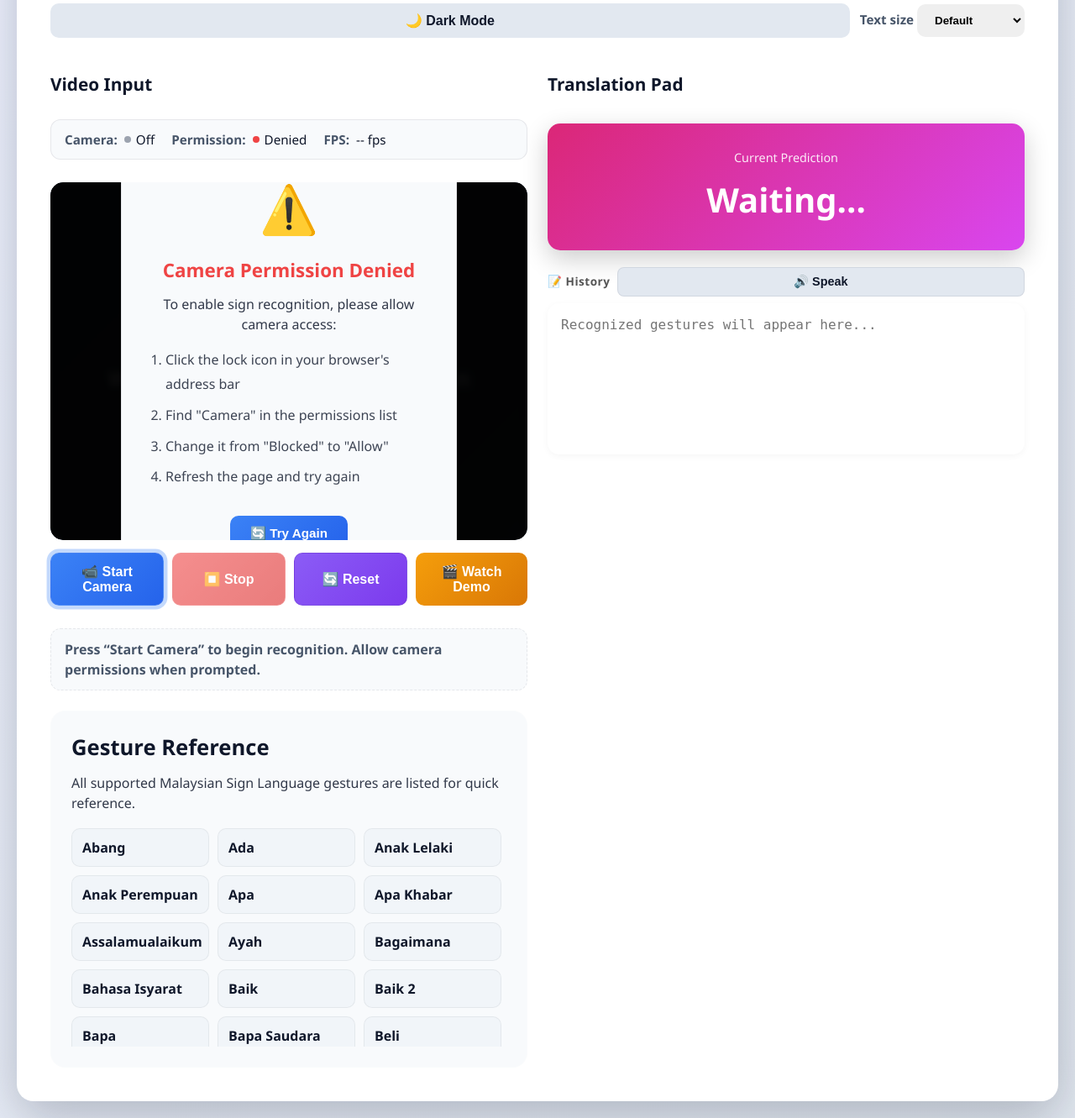
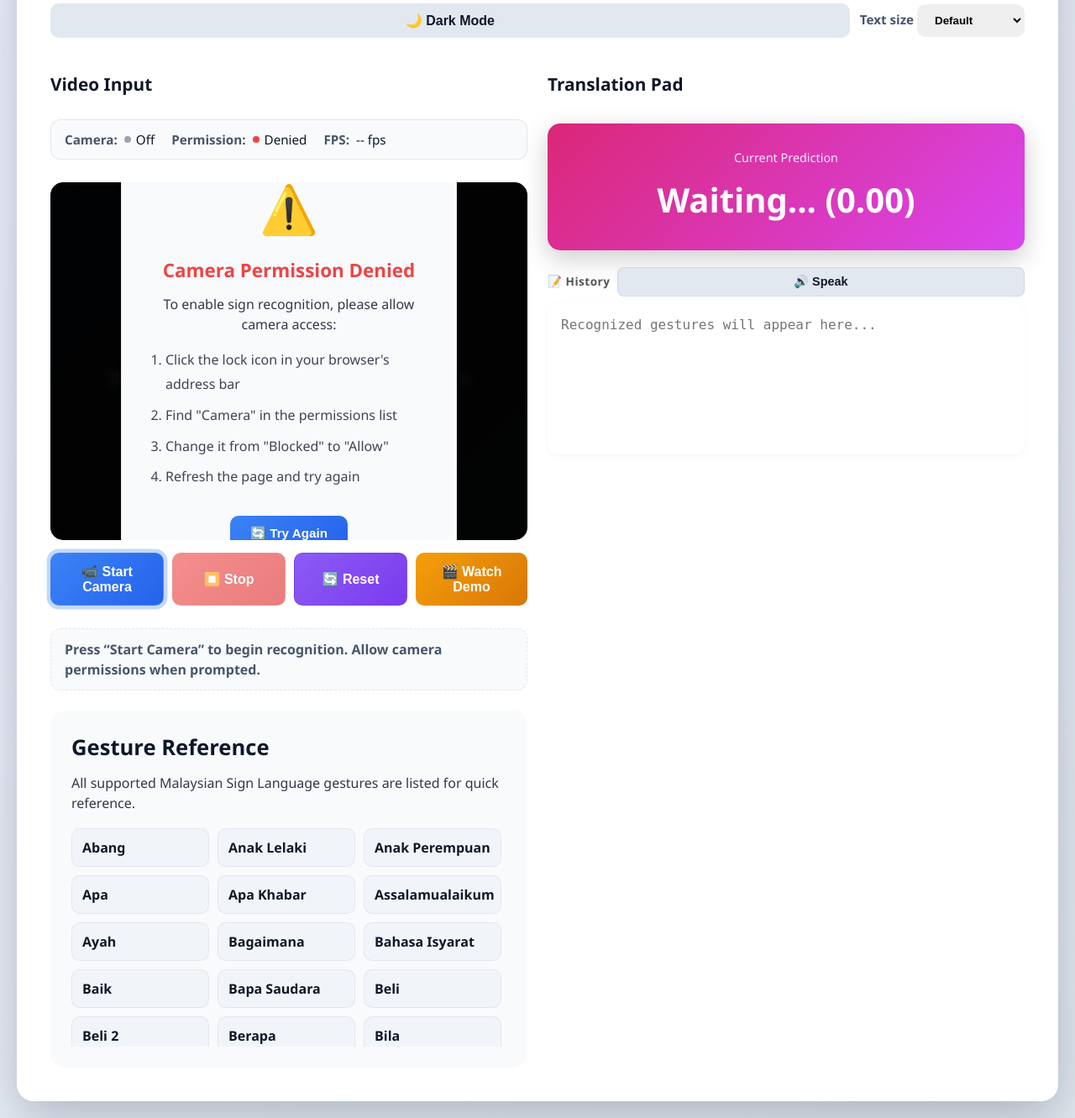
Before and after one commit to JianHengHin0831/MSL_Streamlit_App, a Python web app: template templates/index.html in a window 1280 px wide. Shown: the part 172-1503 px from the top of the page at 84% size. Run offline with Jinja, Linux system fonts and the light colour scheme; the template is opened without the code that fills it, so the values that code supplies are empty; some libraries are stand-ins or nearby versions.

Commit message:
refactor: Update gesture recognition logic and improve hand tracking features

```diff
--- a/templates/index.html
+++ b/templates/index.html
@@ -1426,31 +1426,26 @@
         const fpsDisplay = document.getElementById('fpsDisplay');
 
         const CONFIG = {
-            windowSize: 30,              // Sequence length (30 frames, matching tcn_real_time.py)
-            minSequence: 30,             // Minimum frames before inference (match tcn: len(sequence) == 30)
-            movementThreshold: 0.012,    // Movement threshold for hand std (tcn_real_time.py)
-            minConfidence: 0.65,         // Minimum confidence threshold (matches TCN PREDICTION GATE)
-            noHandLimit: 60              // Frames to wait before clearing buffer (flicker protection) - increased for longer tolerance
+            windowSize: 30,
+            minConfidence: 0.8,
+            smoothingWindow: 5,
+            noHandPatience: 30
         };
 
-        // 按字母顺序排序，必须与 cnn_realtime.py 中 np.sort(actions) 一致
-        const GESTURES_UNSORTED = [
-            'abang', 'ada', 'anak_lelaki', 'anak_perempuan', 'apa', 'apa_khabar',
-            'assalamualaikum', 'ayah', 'bagaimana', 'bahasa_isyarat', 'baik', 'baik_2', 'bapa',
-            'bapa_saudara', 'beli', 'beli_2', 'berapa', 'berjalan', 'berlari',
-            'bila', 'bola', 'boleh', 'bomba', 'buang', 'buat', 'curi', 'dapat', 'dari',
-            'emak', 'emak_saudara', 'hari', 'hi', 'hujan', 'jahat', 'jangan', 'kakak',
-            'keluarga', 'kereta', 'kesakitan', 'lelaki', 'lemak', 'main', 'mana', 'marah',
-            'mari', 'masalah', 'minum', 'mohon', 'nasi', 'nasi_lemak', 'panas', 'panas_2',
-            'pandai', 'pandai_2', 'payung', 'pen', 'perempuan', 'pergi_2', 'perlahan',
-            'perlahan_2', 'pinjam', 'polis', 'pukul', 'ribut', 'saudara', 'sejuk', 'siapa',
-            'sudah', 'tandas', 'tanya', 'teh_tarik', 'tolong'
-        ];
-        const GESTURES = GESTURES_UNSORTED.slice().sort();
-
-        const POSE_SIZE = 25 * 2;       // 25 landmarks * 2 (x, y only, no z or visibility)
-        const HAND_SIZE = 21 * 2;       // 21 landmarks * 2 (x, y only)
-        const FEATURE_SIZE = POSE_SIZE + HAND_SIZE * 2;  // 50 + 42 + 42 = 134
+        // Exact 52-gesture vocabulary from tcn_real_time.py (sorted to mirror numpy np.sort)
+        const ACTIONS = [
+            'abang', 'anak_lelaki', 'anak_perempuan', 'apa', 'apa_khabar', 'assalamualaikum',
+            'ayah', 'bagaimana', 'bahasa_isyarat', 'baik', 'bapa_saudara', 'beli', 'beli_2',
+            'berapa', 'bila', 'bomba', 'buat', 'emak', 'emak_saudara', 'hari', 'hi', 'hujan',
+            'jahat', 'jangan', 'kakak', 'keluarga', 'kereta', 'lelaki', 'lemak', 'main', 'mana',
+            'marah', 'masalah', 'mohon', 'nasi', 'nasi_lemak', 'panas', 'panas_2', 'pandai',
+            'pandai_2', 'payung', 'perempuan', 'perlahan', 'perlahan_2', 'pinjam', 'polis',
+            'pukul', 'ribut', 'saudara', 'sejuk', 'siapa', 'tandas'
+        ].slice().sort();
+
+        const POSE_SIZE = 25 * 4;       // 25 landmarks * (x, y, z, visibility)
+        const HAND_SIZE = 21 * 3;       // 21 hand landmarks * (x, y, z)
+        const FEATURE_SIZE = POSE_SIZE + HAND_SIZE * 2;  // 100 + 63 + 63 = 226
 
         const POSE_CONNECTIONS = [
             // Head connections (0-10)
@@ -1463,8 +1458,12 @@
 
         const HAND_CONNECTIONS = [[0,1],[1,2],[2,3],[3,4],[0,5],[5,6],[6,7],[7,8],[0,9],[9,10],[10,11],[11,12],[0,13],[13,14],[14,15],[15,16],[0,17],[17,18],[18,19],[19,20]];
 
-        const sequence = [];
+        const sequenceBuffer = [];
+        const predictionBuffer = [];
         const transcript = [];
+
+        let currentPrediction = 'Waiting...';
+        let currentConfidence = 0.0;
 
         let hands = null;
         let camera = null;
@@ -1497,7 +1496,7 @@
         function renderGestures() {
             if (!gesturesList) return;
             gesturesList.innerHTML = '';
-            GESTURES.forEach((gesture) => {
+            ACTIONS.forEach((gesture) => {
                 const item = document.createElement('li');
                 item.textContent = gesture.replace(/_/g, ' ');
                 item.setAttribute('tabindex', '0');
@@ -1654,6 +1653,7 @@
             stopBtn.disabled = true;
             updateStartHint(false);
             updateCameraStatus();
+            resetPrediction();
 
             // Show demo overlay again
             if (demoOverlay) {
@@ -1661,68 +1661,69 @@
             }
         }
 
-        // Center normalization using hip points (indices 22, 24 in pose landmarks)
-        // Matches tcn_real_time.py center_normalization function
+        // Center normalization mirrors numpy slicing in tcn_real_time.py
         function centerNormalization(sequence) {
-            const res = [];
-            for (let t = 0; t < sequence.length; t++) {
-                const frame = new Float32Array(sequence[t]);
-                const cx = (frame[22] + frame[24]) / 2;   // Match numpy indexing from tcn_real_time.py
-                const cy = (frame[23] + frame[25]) / 2;
-
-                // Subtract center from all x,y coordinates
-                for (let i = 0; i < frame.length; i += 2) {
-                    frame[i] -= cx;        // x coordinate
-                    frame[i + 1] -= cy;    // y coordinate
+            return sequence.map((frame) => {
+                const normalized = frame.slice();
+                const leftShoulderX = normalized[44] || 0;   // landmark 11 x
+                const rightShoulderX = normalized[48] || 0;  // landmark 12 x
+                const leftShoulderY = normalized[45] || 0;   // landmark 11 y
+                const rightShoulderY = normalized[49] || 0;  // landmark 12 y
+                const cx = (leftShoulderX + rightShoulderX) / 2;
+                const cy = (leftShoulderY + rightShoulderY) / 2;
+
+                for (let i = 0; i < POSE_SIZE; i += 4) {
+                    normalized[i] -= cx;
+                    normalized[i + 1] -= cy;
                 }
-                res.push(frame);
-            }
-            return res;
+
+                for (let i = POSE_SIZE; i < FEATURE_SIZE; i += 3) {
+                    normalized[i] -= cx;
+                    normalized[i + 1] -= cy;
+                }
+
+                return normalized;
+            });
         }
 
         function onResults(results) {
             if (!isStreaming) return;
             overlayCtx.clearRect(0, 0, overlayCanvas.width, overlayCanvas.height);
 
-            // Draw Pose landmarks and connections
             if (results.poseLandmarks && results.poseLandmarks.length > 0) {
                 drawConnectors(overlayCtx, results.poseLandmarks, POSE_CONNECTIONS, { color: '#ff6b6b', lineWidth: 2 });
                 drawLandmarks(overlayCtx, results.poseLandmarks, { color: '#ffd93d', lineWidth: 2 });
             }
 
-            // Draw Left Hand
             if (results.leftHandLandmarks && results.leftHandLandmarks.length > 0) {
                 drawConnectors(overlayCtx, results.leftHandLandmarks, HAND_CONNECTIONS, { color: '#f97316', lineWidth: 4 });
                 drawLandmarks(overlayCtx, results.leftHandLandmarks, { color: '#fcd34d', lineWidth: 2 });
             }
 
-            // Draw Right Hand
             if (results.rightHandLandmarks && results.rightHandLandmarks.length > 0) {
                 drawConnectors(overlayCtx, results.rightHandLandmarks, HAND_CONNECTIONS, { color: '#38bdf8', lineWidth: 4 });
                 drawLandmarks(overlayCtx, results.rightHandLandmarks, { color: '#bae6fd', lineWidth: 2 });
             }
 
-            // Check if hands are in frame (matching tcn_real_time.py hand detection)
-            const handsInFrame = results.leftHandLandmarks || results.rightHandLandmarks;
-
-            if (handsInFrame) {
-                noHandCounter = 0;  // Reset the "No Hand" counter because we found them
+            const handsVisible = results.leftHandLandmarks || results.rightHandLandmarks;
+
+            if (handsVisible) {
+                noHandCounter = 0;
                 const features = buildFeatureVector(results);
-                sequence.push(features);
-                if (sequence.length > CONFIG.windowSize) {
-                    sequence.shift();
+                sequenceBuffer.push(features);
+                if (sequenceBuffer.length > CONFIG.windowSize) {
+                    sequenceBuffer.shift();
                 }
 
-                if (sequence.length >= CONFIG.minSequence) {
+                if (sequenceBuffer.length === CONFIG.windowSize) {
                     runInference();
                 }
             } else {
-                // Hands are missing, but we WAIT before clearing (flicker protection)
-                noHandCounter++;
-
-                if (noHandCounter > CONFIG.noHandLimit) {
-                    sequence.length = 0;  // Only clear buffer after patience expires
-                    predictionText.textContent = 'Idle (Hands Lost)';
+                noHandCounter += 1;
+                if (noHandCounter > CONFIG.noHandPatience) {
+                    sequenceBuffer.length = 0;
+                    predictionBuffer.length = 0;
+                    updatePredictionDisplay('Idle (No Hand)', 0);
                 }
             }
         }
@@ -1730,22 +1731,22 @@
         function buildFeatureVector(results) {
             const features = new Float32Array(FEATURE_SIZE);
 
-            // 1. Extract Pose landmarks (25 landmarks * 2: x, y only - matching tcn_real_time.py)
             if (results.poseLandmarks && results.poseLandmarks.length > 0) {
-                for (let i = 0; i < Math.min(25, results.poseLandmarks.length); i++) {
+                for (let i = 0; i < 25; i++) {
                     const lm = results.poseLandmarks[i];
-                    const base = i * 2;
-                    features[base] = lm.x;
-                    features[base + 1] = lm.y;
+                    if (!lm) continue;
+                    const base = i * 4;
+                    features[base] = lm.x ?? 0;
+                    features[base + 1] = lm.y ?? 0;
+                    features[base + 2] = lm.z ?? 0;
+                    features[base + 3] = lm.visibility ?? 0;
                 }
             }
 
-            // 2. Extract Left Hand landmarks (21 landmarks * 2: x, y only)
             if (results.leftHandLandmarks && results.leftHandLandmarks.length > 0) {
                 writeHand(results.leftHandLandmarks, POSE_SIZE, features);
             }
 
-            // 3. Extract Right Hand landmarks
             if (results.rightHandLandmarks && results.rightHandLandmarks.length > 0) {
                 writeHand(results.rightHandLandmarks, POSE_SIZE + HAND_SIZE, features);
             }
@@ -1754,65 +1755,50 @@
         }
 
         function writeHand(handLandmarks, offset, target) {
-            handLandmarks.forEach((lm, idx) => {
-                const base = offset + idx * 2;
-                target[base] = lm.x;
-                target[base + 1] = lm.y;
-            });
+            for (let i = 0; i < 21; i++) {
+                const lm = handLandmarks[i];
+                if (!lm) continue;
+                const base = offset + i * 3;
+                target[base] = lm.x ?? 0;
+                target[base + 1] = lm.y ?? 0;
+                target[base + 2] = lm.z ?? 0;
+            }
         }
 
         async function runInference() {
             if (!ortSession || isInferring) return;
+            if (sequenceBuffer.length !== CONFIG.windowSize) return;
             isInferring = true;
 
             try {
-                // Check for movement before inference (matching tcn_real_time.py movement check)
-                const movement = calculateMovement(sequence);
-                if (movement <= CONFIG.movementThreshold) {
-                    // Not enough movement detected, skip inference
-                    isInferring = false;
-                    return;
+                const normalizedSeq = centerNormalization(sequenceBuffer);
+                const flattened = new Float32Array(CONFIG.windowSize * FEATURE_SIZE);
+                normalizedSeq.forEach((frame, idx) => {
+                    flattened.set(frame, idx * FEATURE_SIZE);
+                });
+
+                const inputTensor = new ort.Tensor('float32', flattened, [1, CONFIG.windowSize, FEATURE_SIZE]);
+                const results = await ortSession.run({ [inputName]: inputTensor });
+                const outputTensor = results[outputName] || Object.values(results)[0];
+                const logitsSource = outputTensor && outputTensor.data ? outputTensor.data : outputTensor;
+                const probs = softmax(Array.from(logitsSource));
+
+                predictionBuffer.push(probs);
+                if (predictionBuffer.length > CONFIG.smoothingWindow) {
+                    predictionBuffer.shift();
                 }
 
-                // Apply center normalization (matching tcn_real_time.py)
-                const normalizedSeq = centerNormalization(sequence);
-
-                const windowed = new Float32Array(CONFIG.windowSize * FEATURE_SIZE);
-                const pad = CONFIG.windowSize - normalizedSeq.length;
-                for (let i = 0; i < CONFIG.windowSize; i++) {
-                    const srcIdx = i - pad;
-                    if (srcIdx >= 0) {
-                        windowed.set(normalizedSeq[srcIdx], i * FEATURE_SIZE);
-                    }
-                }
-
-                const inputTensor = new ort.Tensor('float32', windowed, [1, CONFIG.windowSize, FEATURE_SIZE]);
-                const feeds = { [inputName]: inputTensor };
-                const results = await ortSession.run(feeds);
-                const outputTensor = results[outputName] || Object.values(results)[0];
-
-                // Get output data (compatible with ONNX Runtime 1.19.2)
-                let logits;
-                if (outputTensor.data) {
-                    logits = Array.from(outputTensor.data);
-                } else if (outputTensor instanceof Float32Array) {
-                    logits = Array.from(outputTensor);
-                } else {
-                    logits = outputTensor;
-                }
-
-                // Calculate softmax probabilities
-                const probs = softmax(logits);
-
-                // Get best prediction and check confidence (matching TCN prediction gate)
-                const bestIdx = argmax(probs);
-                const confidence = probs[bestIdx];
+                const averaged = averageProbabilities(predictionBuffer);
+                if (!averaged.length) return;
+
+                const bestIdx = argmax(averaged);
+                const confidence = averaged[bestIdx] || 0;
 
                 if (confidence >= CONFIG.minConfidence) {
-                    const word = GESTURES[bestIdx];
+                    const word = ACTIONS[bestIdx] || 'Unknown';
+                    updatePredictionDisplay(word, confidence);
                     updateTranscript(word);
                 }
-
             } catch (error) {
                 console.error('Inference error', error);
                 showAlert('Inference error: ' + error.message, 'error');
@@ -1821,23 +1807,25 @@
             }
         }
 
-        // Calculate movement in hand region (indices 50+ after center normalization)
-        function calculateMovement(seq) {
-            if (seq.length < 2) return 0;
-
-            const handStart = POSE_SIZE;  // Hand data starts at index 50
-            const allValues = [];
-
-            for (let t = 0; t < seq.length; t++) {
-                for (let i = handStart; i < seq[t].length; i++) {
-                    allValues.push(seq[t][i]);
-                }
-            }
-
-            if (allValues.length === 0) return 0;
-            const mean = allValues.reduce((a, b) => a + b, 0) / allValues.length;
-            const variance = allValues.reduce((sum, val) => sum + Math.pow(val - mean, 2), 0) / allValues.length;
-            return Math.sqrt(variance);  // Standard deviation
+        function averageProbabilities(buffer) {
+            if (buffer.length === 0) return [];
+            const sums = new Array(buffer[0].length).fill(0);
+            buffer.forEach((probs) => {
+                probs.forEach((value, idx) => {
+                    sums[idx] += value;
+                });
+            });
+            return sums.map((sum) => sum / buffer.length);
+        }
+
+        function updatePredictionDisplay(label, confidence) {
+            currentPrediction = label;
+            currentConfidence = confidence ?? 0;
+            if (typeof confidence === 'number') {
+                predictionText.textContent = `${label} (${confidence.toFixed(2)})`;
+            } else {
+                predictionText.textContent = label;
+            }
         }
 
         // 标准 softmax 实现
@@ -1855,7 +1843,6 @@
 
         function updateTranscript(word) {
             if (!word) return;
-            predictionText.textContent = word;
             if (transcript[transcript.length - 1] === word) return;
             transcript.push(word);
             sourceText.value = transcript.join(' ');
@@ -1864,9 +1851,10 @@
 
         function resetPrediction() {
             transcript.length = 0;
-            sequence.length = 0;
+            sequenceBuffer.length = 0;
+            predictionBuffer.length = 0;
             noHandCounter = 0;
-            predictionText.textContent = 'Waiting...';
+            updatePredictionDisplay('Waiting...', 0);
             sourceText.value = '';
         }
 
@@ -2030,6 +2018,7 @@
 
         loadPreferences();
         renderGestures();
+        updatePredictionDisplay('Waiting...', 0);
         updateStartHint(false);
         updateCameraStatus();
         requestCameraPermission();  // Check permission on page load
```
Also changed, not shown: 2 other files.
